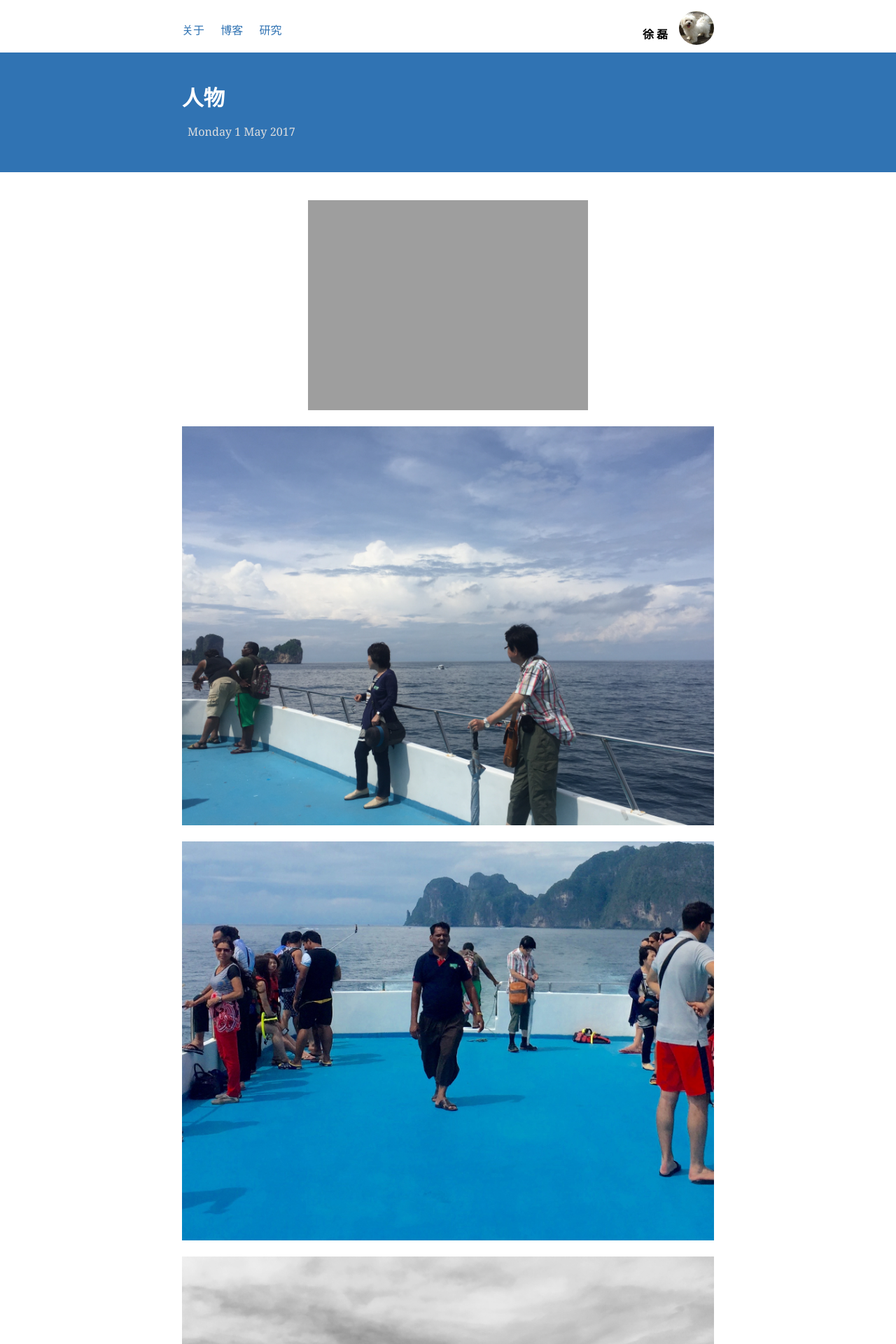
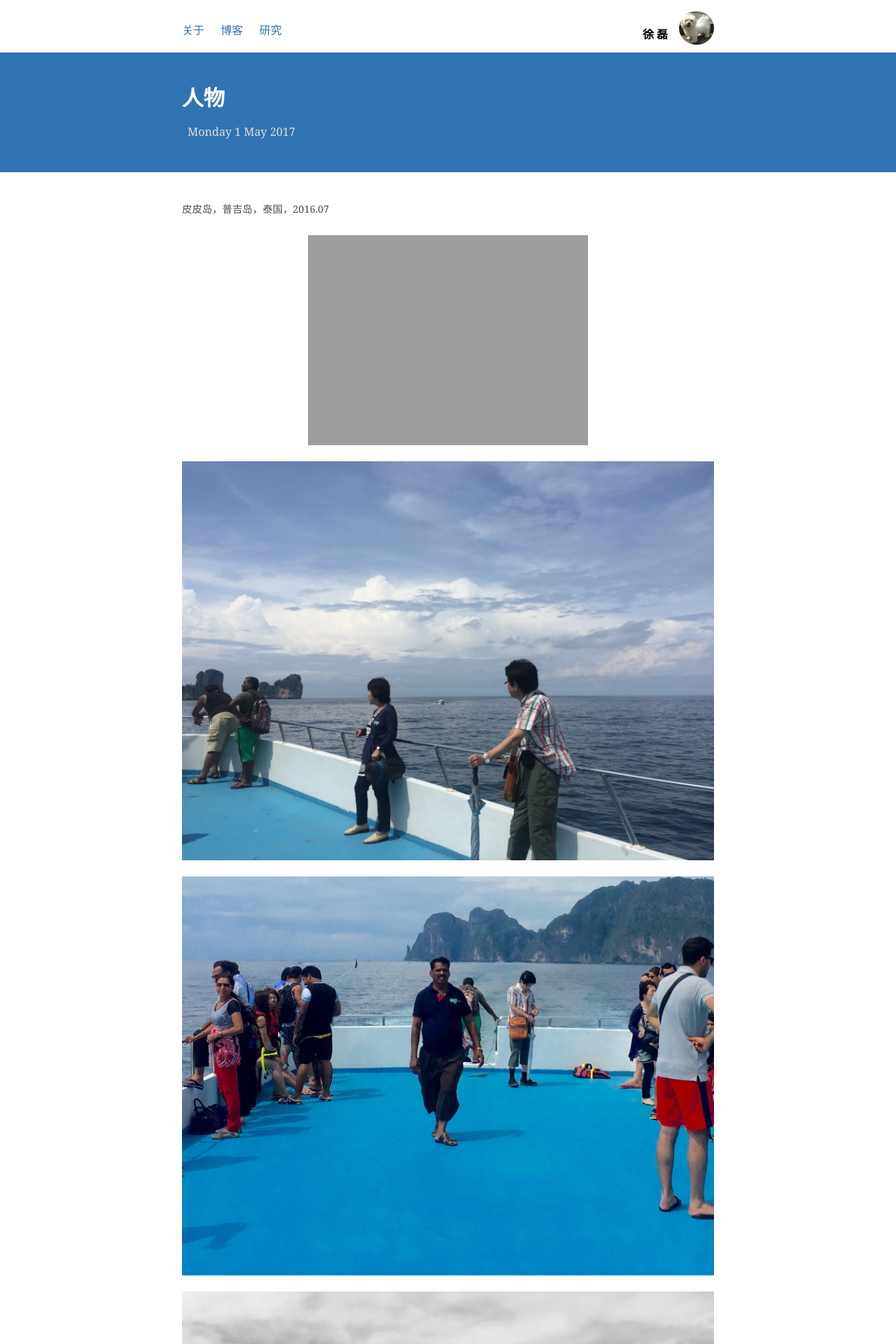
Before and after one commit to shirleysteve/1, a Jekyll site: the page built from _posts/2017-05-1-人物.md, in a window 1280 px wide. Shown: the top 1920 px of the page at 70% size. Built offline with Jekyll 4.4.1, drawn with Linux system fonts in a browser that asks for light colours; nearby versions of some CDN libraries; comment, search, counter and statistics services are not loaded.

Commit message:
Update 2017-05-1-人物.md

```diff
--- a/_posts/2017-05-1-人物.md
+++ b/_posts/2017-05-1-人物.md
@@ -7,7 +7,9 @@ title: 人物
 <!--<img class="inline pull-right" src="/images/posts/IMG_4263.jpg" alt="1" />-->
 
 
-
+<p>
+皮皮岛，普吉岛，泰国，2016.07
+</p>
 ![lenna]({{ site.url }}/images/posts/2017-05-1/IMG_4263.jpg)
 
 ![lenna]({{ site.url }}/images/posts/2017-05-1/IMG_4379.jpg)
@@ -32,17 +34,13 @@ title: 人物
 ![lenna]({{ site.url }}/images/posts/2017-05-1/thumb_IMG_6553_1024.jpg)
 
 ![lenna]({{ site.url }}/images/posts/2017-05-1/thumb_IMG_6558_1024.jpg)
-
-<p>
-十八梯，重庆，2017.01
-</p>
-![lenna]({{ site.url }}/images/posts/2017-05-1/chinatown.jpg)
 <p>
 中国城，新加坡，2017.05
 </p>
 
-![lenna]({{ site.url }}/images/posts/2017-05-1/clarkbay.jpg)
-
+![lenna]({{ site.url }}/images/posts/2017-05-1/chinatown.jpg)
 <p>
 克拉克码头，新加坡，2017.05
 </p>
+
+![lenna]({{ site.url }}/images/posts/2017-05-1/clarkbay.jpg)
```
Also changed, not shown: other parts of _posts/2017-05-1-人物.md (+1 -1 lines).
